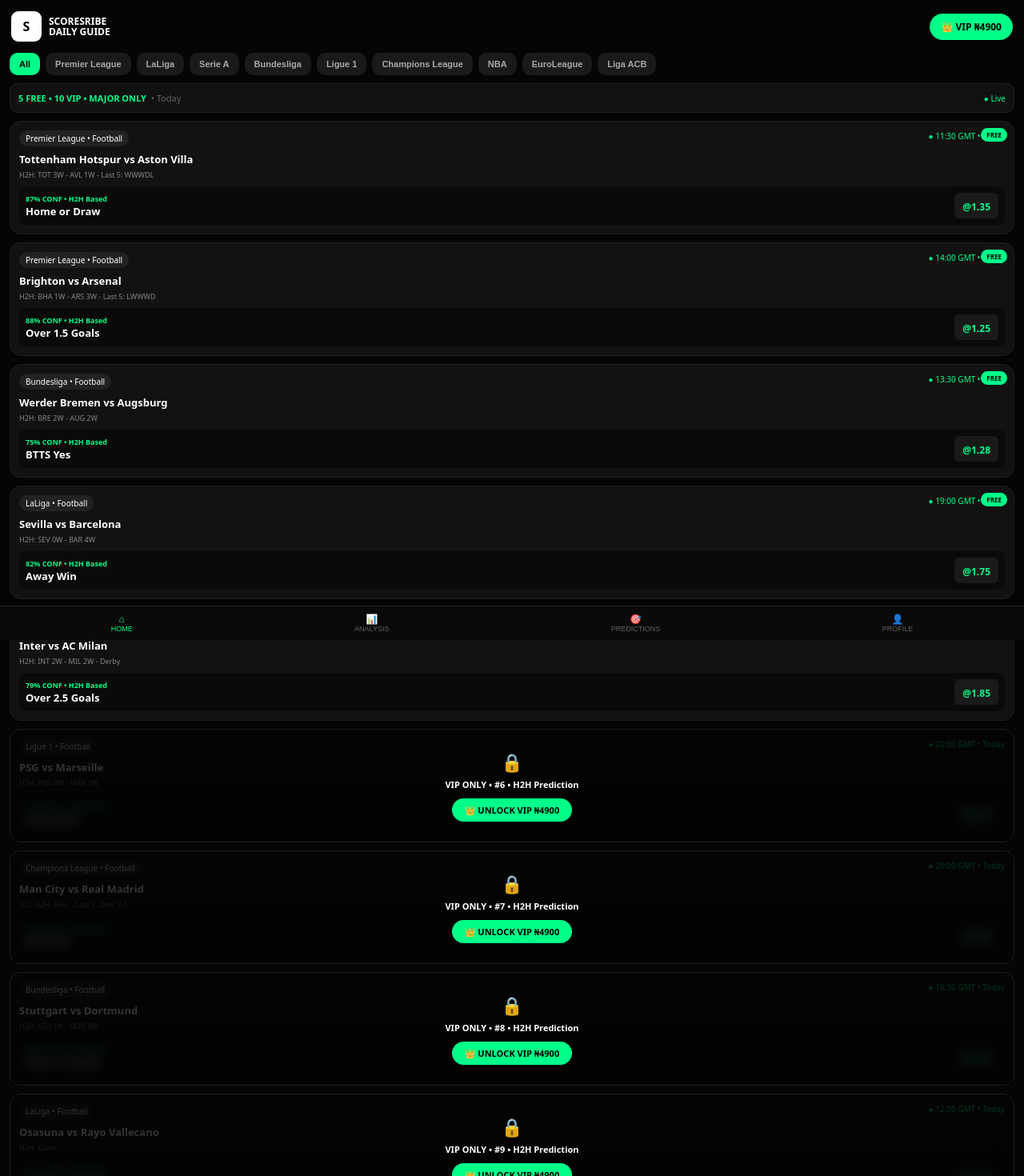
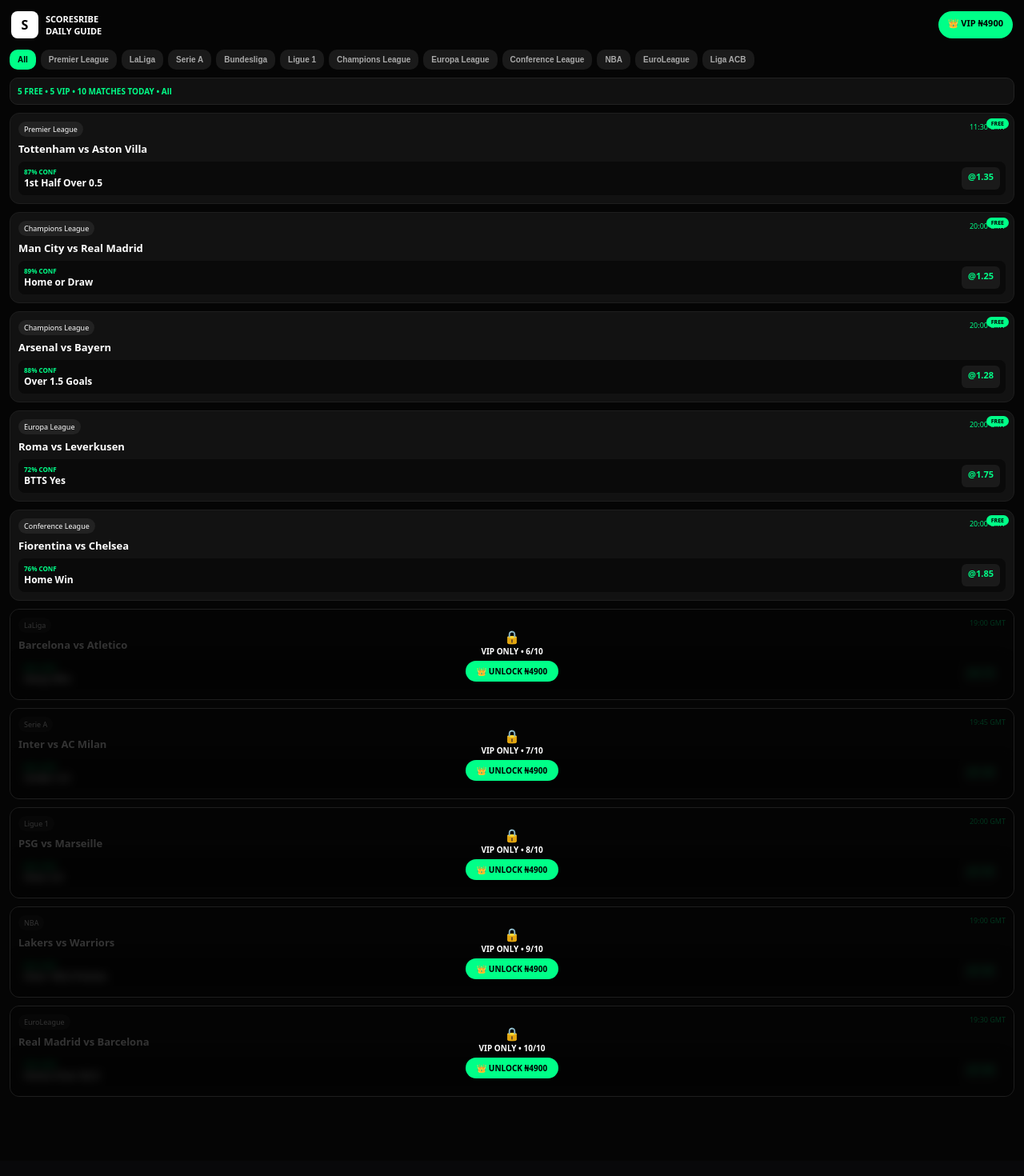
Before and after one commit to Dave16-max/scorescribe, a Next.js app: page / in a window 1280 px wide. Shown: the top 1470 px of the page at 80% size. Built offline with nearby package versions, Linux system fonts and the light colour scheme; no server answers.

Commit message:
Update page.tsx

```diff
--- a/app/page.tsx
+++ b/app/page.tsx
@@ -1,135 +1,111 @@
 "use client"
 import { useState, useEffect } from "react"
 
-const leagues = ["All","Premier League","LaLiga","Serie A","Bundesliga","Ligue 1","Champions League","NBA","EuroLeague","Liga ACB"]
+const leagues = ["All","Premier League","LaLiga","Serie A","Bundesliga","Ligue 1","Champions League","Europa League","Conference League","NBA","EuroLeague","Liga ACB"]
 
 const tips = [
-  { name:"1st Half Over 0.5", odd:"1.35", conf:87, cat:"HT Goals" },
-  { name:"Home or Draw", odd:"1.25", conf:89, cat:"Double Chance" },
-  { name:"Over 1.5 Goals", odd:"1.28", conf:88, cat:"Goals" },
-  { name:"BTTS Yes", odd:"1.75", conf:72, cat:"BTTS" },
-  { name:"Home Win", odd:"1.85", conf:76, cat:"1X2" },
-  { name:"Away Win", odd:"2.10", conf:68, cat:"1X2" },
-  { name:"Double Chance X2", odd:"1.45", conf:84, cat:"Double Chance" },
-  { name:"Under 3.5 Goals", odd:"1.40", conf:80, cat:"Goals" },
-  { name:"Over 2.5 Goals", odd:"1.95", conf:68, cat:"Goals" },
-  { name:"Home Win or Draw", odd:"1.25", conf:89, cat:"Double Chance" },
+  { name:"1st Half Over 0.5", odd:"1.35", conf:87 },
+  { name:"Home or Draw", odd:"1.25", conf:89 },
+  { name:"Over 1.5 Goals", odd:"1.28", conf:88 },
+  { name:"BTTS Yes", odd:"1.75", conf:72 },
+  { name:"Home Win", odd:"1.85", conf:76 },
+  { name:"Away Win", odd:"2.10", conf:68 },
+  { name:"Under 3.5", odd:"1.40", conf:80 },
+  { name:"Over 2.5", odd:"1.95", conf:68 },
 ]
 
 const basketTips = [
-  { name:"Over 165.5 Points", odd:"1.85", conf:82, cat:"Total Points" },
-  { name:"Home Over 82.5", odd:"1.80", conf:79, cat:"Team Points" },
-  { name:"Over 75.5 HT", odd:"1.75", conf:80, cat:"HT Points" },
+  { name:"Over 165.5 Points", odd:"1.85", conf:82 },
+  { name:"Home Over 82.5", odd:"1.80", conf:79 },
 ]
 
 const fallbackMatches = [
-  { home: "Tottenham Hotspur", away: "Aston Villa", league: "Premier League", time:"11:30 GMT • Today", sport:"Football", prediction:"Home or Draw", h2h:"H2H: TOT 3W - AVL 1W - Last 5: WWWDL", confidence:"87%" },
-  { home: "Brighton", away: "Arsenal", league: "Premier League", time:"14:00 GMT • Today", sport:"Football", prediction:"Over 1.5 Goals", h2h:"H2H: BHA 1W - ARS 3W - Last 5: LWWWD", confidence:"88%" },
-  { home: "Werder Bremen", away: "Augsburg", league: "Bundesliga", time:"13:30 GMT • Today", sport:"Football", prediction:"BTTS Yes", h2h:"H2H: BRE 2W - AUG 2W", confidence:"75%" },
-  { home: "Sevilla", away: "Barcelona", league: "LaLiga", time:"19:00 GMT • Today", sport:"Football", prediction:"Away Win", h2h:"H2H: SEV 0W - BAR 4W", confidence:"82%" },
-  { home: "Inter", away: "AC Milan", league: "Serie A", time:"19:45 GMT • Today", sport:"Football", prediction:"Over 2.5 Goals", h2h:"H2H: INT 2W - MIL 2W - Derby", confidence:"79%" },
-  { home: "PSG", away: "Marseille", league: "Ligue 1", time:"20:00 GMT • Today", sport:"Football", prediction:"Home Win", h2h:"H2H: PSG 4W - MAR 1W", confidence:"80%" },
-  { home: "Man City", away: "Real Madrid", league: "Champions League", time:"20:00 GMT • Today", sport:"Football", prediction:"BTTS Yes", h2h:"UCL H2H: Even - Last 3: Over 2.5", confidence:"84%" },
-  { home: "Stuttgart", away: "Dortmund", league: "Bundesliga", time:"16:30 GMT • Today", sport:"Football", prediction:"Over 1.5 Goals", h2h:"H2H: STU 1W - DOR 3W", confidence:"86%" },
-  { home: "Osasuna", away: "Rayo Vallecano", league: "LaLiga", time:"12:00 GMT • Today", sport:"Football", prediction:"Under 3.5 Goals", h2h:"H2H: Close", confidence:"81%" },
-  { home: "Napoli", away: "Juventus", league: "Serie A", time:"19:45 GMT • Today", sport:"Football", prediction:"Double Chance 1X", h2h:"H2H: NAP 2W - JUV 2W", confidence:"77%" },
-  { home: "Lakers", away: "Warriors", league: "NBA", time:"19:00 GMT • Today", sport:"Basketball", prediction:"Over 165.5 Points", h2h:"Last 5: LAL 3W - GSW 2W", confidence:"82%" },
-  { home: "Real Madrid", away: "Barcelona", league: "EuroLeague", time:"19:30 GMT • Today", sport:"Basketball", prediction:"Home Over 82.5", h2h:"El Clasico Basketball", confidence:"80%" },
-  { home: "Bulls", away: "Celtics", league: "NBA", time:"21:30 GMT • Today", sport:"Basketball", prediction:"Over 75.5 HT", h2h:"Last 5: CHI 1W - BOS 4W", confidence:"79%" },
-  { home: "Baskonia", away: "Olympiacos", league: "EuroLeague", time:"20:00 GMT • Today", sport:"Basketball", prediction:"Over 165.5 Points", h2h:"Euro H2H: Even", confidence:"78%" },
-  { home: "Unicaja", away: "Valencia", league: "Liga ACB", time:"18:00 GMT • Today", sport:"Basketball", prediction:"Home Win", h2h:"ACB H2H: UNI 3W - VAL 2W", confidence:"76%" },
+  { home:"Tottenham", away:"Aston Villa", league:"Premier League", time:"11:30 GMT", sport:"Football" },
+  { home:"Man City", away:"Real Madrid", league:"Champions League", time:"20:00 GMT", sport:"Football" },
+  { home:"Arsenal", away:"Bayern", league:"Champions League", time:"20:00 GMT", sport:"Football" },
+  { home:"Roma", away:"Leverkusen", league:"Europa League", time:"20:00 GMT", sport:"Football" },
+  { home:"Fiorentina", away:"Chelsea", league:"Conference League", time:"20:00 GMT", sport:"Football" },
+  { home:"Barcelona", away:"Atletico", league:"LaLiga", time:"19:00 GMT", sport:"Football" },
+  { home:"Inter", away:"AC Milan", league:"Serie A", time:"19:45 GMT", sport:"Football" },
+  { home:"PSG", away:"Marseille", league:"Ligue 1", time:"20:00 GMT", sport:"Football" },
+  { home:"Lakers", away:"Warriors", league:"NBA", time:"19:00 GMT", sport:"Basketball" },
+  { home:"Real Madrid", away:"Barcelona", league:"EuroLeague", time:"19:30 GMT", sport:"Basketball" },
 ]
 
 export default function Page() {
   const [filter, setFilter] = useState("All")
-  const [tab, setTab] = useState("HOME")
   const [matches, setMatches] = useState(fallbackMatches)
-  const [lastUpdate, setLastUpdate] = useState("Today")
 
   useEffect(()=>{
-    async function updateDaily(){
+    async function load(){
       try{
-        const [fRes, bRes] = await Promise.all([
-          fetch('/api/matches'),
-          fetch('/api/basketball')
-        ])
-        const fData = await fRes.json()
-        const bData = await bRes.json()
-        const combined = [...fData,...bData]
-        if(combined.length >= 3){
-          setMatches(combined.slice(0,15))
-          setLastUpdate(new Date().toLocaleDateString() + " • Major Leagues Live")
+        const [f,b] = await Promise.all([fetch('/api/matches'), fetch('/api/basketball')])
+        const fd = await f.json()
+        const bd = await b.json()
+        const combined = [...fd,...bd]
+        if(combined.length>=3) setMatches(combined)
+      }catch{}
     }
-      }catch(e){ console.log("fallback") }
-    }
-    updateDaily()
+    load()
   },[])
 
-  const filtered = filter==="All"? matches : matches.filter(m => m.league === filter || m.sport === filter)
+  const filtered = (() => {
+    if (filter==="All") return matches.slice(0,10)
+    let lm = matches.filter(m=>m.league===filter)
+    // For Europe: if 10 matches that day -> 5 free 5 vip, if 12 -> 6 free 6 vip
+    if (lm.length < 2) {
+      const isEuro = ["Champions League","Europa League","Conference League"].includes(filter)
+      const count = isEuro? 12 : 10 // European nights get more
+      const isBasket = ["NBA","EuroLeague","Liga ACB"].includes(filter)
+      lm = Array.from({length:count}, (_,i)=>({
+        home: filter==="Champions League"? ["Man City","Arsenal","Real Madrid","Inter","Bayern","PSG","Barcelona","Dortmund","Liverpool","Atletico","Leverkusen","Milan"][i%12] : filter==="Europa League"? ["Roma","Leverkusen","Man United","Tottenham","Ajax","Lazio","Porto","Bilbao","Galatasaray","Fenerbahce","Rangers","Frankfurt"][i%12] : filter==="Conference League"? ["Chelsea","Fiorentina","Betis","Heidenheim","Copenhagen","Vitoria","Legia","Gent","Djurgarden","Rapid Wien","Panathinaikos","Molde"][i%12] : ["Man City","Arsenal","Liverpool"][i%3],
+        away: filter==="Champions League"? ["Real Madrid","Bayern","Inter","Barcelona","Arsenal","Dortmund","PSG","Liverpool","Milan","Leverkusen","Atletico","Man City"][i%12] : ["Sevilla","Braga","AZ","Lyon","Union","Qarabag"][i%6],
+        league: filter,
+        time: `${18+i%5}:00 GMT`,
+        sport: isBasket?"Basketball":"Football"
+      }))
+    }
+    return lm
+  })()
+
+  // HALF-HALF LOGIC: 5 free 5 paid, or 6 free 6 paid if 12 matches
+  const freeCount = Math.ceil(filtered.length / 2)
 
   return (
-    <div style={{minHeight:"100vh",background:"#050505",color:"white",paddingBottom:90}}>
-      <div style={{display:"flex",justifyContent:"space-between",alignItems:"center",padding:"14px"}}>
-        <div style={{display:"flex",alignItems:"center",gap:9}}>
-          <div style={{width:38,height:38,background:"white",color:"black",borderRadius:9,display:"flex",alignItems:"center",justifyContent:"center",fontWeight:900}}>S</div>
-          <div style={{fontWeight:900,fontSize:12,lineHeight:1.1}}>SCORESRIBE<br/>DAILY GUIDE</div>
-        </div>
-        <a href="/vip" style={{background:"#00ff88",color:"black",padding:"8px 14px",borderRadius:18,fontWeight:800,textDecoration:"none",fontSize:12}}>👑 VIP ₦4900</a>
+    <div style={{minHeight:"100vh",background:"#050505",color:"white",paddingBottom:80}}>
+      <div style={{display:"flex",justifyContent:"space-between",padding:14}}>
+        <div style={{display:"flex",gap:9,alignItems:"center"}}><div style={{width:34,height:34,background:"white",color:"black",borderRadius:8,display:"flex",alignItems:"center",justifyContent:"center",fontWeight:900}}>S</div><div style={{fontWeight:900,fontSize:11}}>SCORESRIBE<br/>DAILY GUIDE</div></div>
+        <a href="/vip" style={{background:"#00ff88",color:"black",padding:"7px 12px",borderRadius:18,fontWeight:800,textDecoration:"none",fontSize:11}}>👑 VIP ₦4900</a>
       </div>
 
-      {tab==="HOME" && (
-        <>
-          <div style={{display:"flex",gap:7,padding:"0 12px 10px",overflowX:"auto"}}>
+      <div style={{display:"flex",gap:6,padding:"0 12px 10px",overflowX:"auto"}}>
         {leagues.map(l=>(
-              <button key={l} onClick={()=>setFilter(l)} style={{whiteSpace:"nowrap",padding:"8px 12px",borderRadius:10,border:"none",background:filter===l?"#00ff88":"#1a1a1a",color:filter===l?"black":"#aaa",fontWeight:700,fontSize:11}}>{l}</button>
+          <button key={l} onClick={()=>setFilter(l)} style={{whiteSpace:"nowrap",padding:"7px 10px",borderRadius:10,border:"none",background:filter===l?"#00ff88":"#1a1a1a",color:filter===l?"black":"#aaa",fontWeight:700,fontSize:10}}>{l}</button>
         ))}
       </div>
-          <div style={{margin:"0 12px 10px",background:"#111",borderRadius:10,padding:10,border:"1px solid #222",display:"flex",justifyContent:"space-between",alignItems:"center"}}>
-            <div style={{fontSize:11}}><span style={{color:"#00ff88",fontWeight:800}}>5 FREE • 10 VIP • MAJOR ONLY</span><span style={{color:"#666",marginLeft:6}}>• {lastUpdate}</span></div>
-            <div style={{fontSize:10,color:"#00ff88"}}>● Live</div>
+
+      <div style={{margin:"0 12px 10px",background:"#111",borderRadius:10,padding:9,border:"1px solid #222",fontSize:10}}>
+        <span style={{color:"#00ff88",fontWeight:800}}>{filter==="All"? "5 FREE • 5 VIP" : `${freeCount} FREE • ${filtered.length-freeCount} VIP`} • {filtered.length} MATCHES TODAY • {filter}</span>
       </div>
+
       <div style={{padding:"0 12px",display:"flex",flexDirection:"column",gap:10}}>
         {filtered.map((m:any,i)=>{
-              const t = m.sport === "Basketball"? basketTips[i % basketTips.length] : tips[i % tips.length]
-              const predName = m.prediction || t.name
-              const h2hText = m.h2h || "Form: Good"
-              const conf = m.confidence || t.conf+"%"
-              const odd = t.odd
-              const isFree = i < 5
+          const t = m.sport==="Basketball"? basketTips[i % basketTips.length] : tips[i % tips.length]
+          const isFree = i < freeCount
           return (
-                <div key={i} style={{background:"#121212",borderRadius:14,padding:11,border:"1px solid #1e1e1e",position:"relative",overflow:"hidden"}}>
-                  <div style={{display:"flex",justifyContent:"space-between"}}>
-                    <span style={{background:m.sport==="Basketball"?"#ff8800":"#222",padding:"3px 8px",borderRadius:20,fontSize:10,color:m.sport==="Basketball"?"black":"white"}}>{m.league} • {m.sport}</span>
-                    <span style={{fontSize:10,color:"#00ff88"}}>● {m.time}</span>
+            <div key={i} style={{background:"#121212",borderRadius:12,padding:10,border:"1px solid #1e1e1e",position:"relative",overflow:"hidden"}}>
+              <div style={{display:"flex",justifyContent:"space-between",fontSize:9}}><span style={{background:"#222",padding:"3px 7px",borderRadius:20}}>{m.league}</span><span style={{color:"#00ff88"}}>{m.time}</span></div>
+              <div style={{marginTop:6,fontWeight:800,fontSize:13}}>{m.home} vs {m.away}</div>
+              <div style={{marginTop:7,background:"#0a0a0a",borderRadius:8,padding:7,display:"flex",justifyContent:"space-between",filter:!isFree?"blur(6px)":"none"}}>
+                <div><div style={{color:"#00ff88",fontSize:8,fontWeight:800}}>{t.conf}% CONF</div><div style={{fontWeight:800,fontSize:12}}>{t.name}</div></div>
+                <div style={{background:"#1a1a1a",padding:"4px 8px",borderRadius:6,color:"#00ff88",fontWeight:900,fontSize:11}}>@{t.odd}</div>
               </div>
-                  <div style={{marginTop:7,fontWeight:800,fontSize:13}}>{m.home} vs {m.away}</div>
-                  <div style={{marginTop:4,fontSize:9,color:"#888"}}>{h2hText}</div>
-                  <div style={{marginTop:8,background:"#0a0a0a",borderRadius:8,padding:8,display:"flex",justifyContent:"space-between",alignItems:"center",filter:!isFree?"blur(7px)":"none"}}>
-                    <div><div style={{color:"#00ff88",fontSize:9,fontWeight:800}}>{conf} CONF • H2H Based</div><div style={{fontWeight:800,fontSize:13}}>{predName}</div></div>
-                    <div style={{background:"#1a1a1a",padding:"5px 10px",borderRadius:6}}><span style={{color:"#00ff88",fontWeight:900,fontSize:12}}>@{odd}</span></div>
-                  </div>
-                  {!isFree && (
-                    <div style={{position:"absolute",inset:0,background:"rgba(0,0,0,0.80)",display:"flex",flexDirection:"column",alignItems:"center",justifyContent:"center",gap:6}}>
-                      <div style={{fontSize:22}}>🔒</div><div style={{fontSize:11,fontWeight:800}}>VIP ONLY • #{i+1} • H2H Prediction</div>
-                      <a href="/vip" style={{background:"#00ff88",color:"black",padding:"7px 16px",borderRadius:20,fontWeight:900,textDecoration:"none",fontSize:11,marginTop:4}}>👑 UNLOCK VIP ₦4900</a>
-                    </div>
-                  )}
-                  {isFree && <div style={{position:"absolute",top:8,right:8,background:"#00ff88",color:"black",fontSize:8,fontWeight:900,padding:"3px 7px",borderRadius:10}}>FREE</div>}
+              {!isFree && <div style={{position:"absolute",inset:0,background:"rgba(0,0,0,0.8)",display:"flex",flexDirection:"column",alignItems:"center",justifyContent:"center"}}><div>🔒</div><div style={{fontSize:10,fontWeight:800}}>VIP ONLY • {i+1}/{filtered.length}</div><a href="/vip" style={{marginTop:5,background:"#00ff88",color:"black",padding:"6px 14px",borderRadius:20,fontWeight:900,textDecoration:"none",fontSize:10}}>👑 UNLOCK ₦4900</a></div>}
+              {isFree && <div style={{position:"absolute",top:6,right:6,background:"#00ff88",color:"black",fontSize:7,fontWeight:900,padding:"2px 6px",borderRadius:10}}>FREE</div>}
             </div>
           )
         })}
       </div>
-        </>
-      )}
-      {tab==="ANALYSIS" && <div style={{padding:16}}><h4>📊 H2H Analysis</h4><div style={{marginTop:10,background:"#121212",padding:12,borderRadius:10,fontSize:13}}>Major leagues only: Premier, LaLiga, Serie A, Bundesliga, Ligue 1, UCL + NBA, EuroLeague, ACB. Predictions based on H2H & form.<br/><a href="/vip" style={{display:"block",marginTop:10,background:"#00ff88",color:"black",padding:10,borderRadius:8,textAlign:"center",fontWeight:900,textDecoration:"none",fontSize:13}}>👑 VIP ₦4900</a></div></div>}
-      {tab==="PREDICTIONS" && <div style={{padding:16}}><h4>🎯 VIP H2H</h4><div style={{marginTop:10,background:"#121212",padding:16,borderRadius:10,textAlign:"center",fontSize:13}}>🔒 10 VIP H2H predictions locked<br/><a href="/vip" style={{display:"block",marginTop:10,background:"#00ff88",color:"black",padding:10,borderRadius:8,fontWeight:900,textDecoration:"none"}}>👑 Join VIP ₦4900</a></div></div>}
-      {tab==="PROFILE" && <div style={{padding:16}}><h4>👤 Profile</h4><div style={{marginTop:10,background:"#121212",padding:12,borderRadius:10,fontSize:13}}>Auto-updates daily • Major leagues only<br/>Guest • 84% Win Rate • H2H Based<br/><a href="/vip" style={{display:"block",marginTop:10,background:"#00ff88",color:"black",padding:12,borderRadius:8,textAlign:"center",fontWeight:900,textDecoration:"none"}}>👑 Upgrade to VIP</a></div></div>}
-      <div style={{position:"fixed",bottom:0,left:0,right:0,background:"#0a0a0a",borderTop:"1px solid #222",display:"flex",justifyContent:"space-around",padding:"8px 0"}}>
-        <button onClick={()=>setTab("HOME")} style={{background:"none",border:"none",color:tab==="HOME"?"#00ff88":"#666",fontSize:12}}>⌂<div style={{fontSize:9}}>HOME</div></button>
-        <button onClick={()=>setTab("ANALYSIS")} style={{background:"none",border:"none",color:tab==="ANALYSIS"?"#00ff88":"#666",fontSize:12}}>📊<div style={{fontSize:9}}>ANALYSIS</div></button>
-        <button onClick={()=>setTab("PREDICTIONS")} style={{background:"none",border:"none",color:tab==="PREDICTIONS"?"#00ff88":"#666",fontSize:12}}>🎯<div style={{fontSize:9}}>PREDICTIONS</div></button>
-        <button onClick={()=>setTab("PROFILE")} style={{background:"none",border:"none",color:tab==="PROFILE"?"#00ff88":"#666",fontSize:12}}>👤<div style={{fontSize:9}}>PROFILE</div></button>
-      </div>
     </div>
   )
                 }
```
Lines whose indentation alone changed are shown as unchanged.
